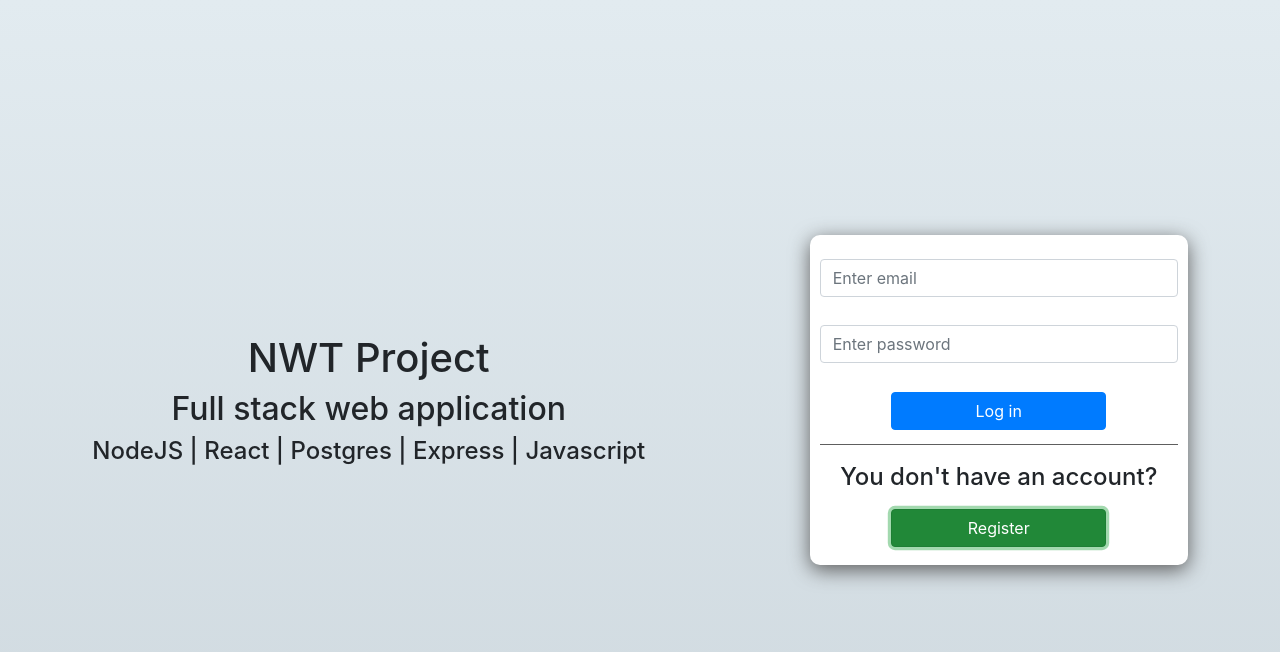
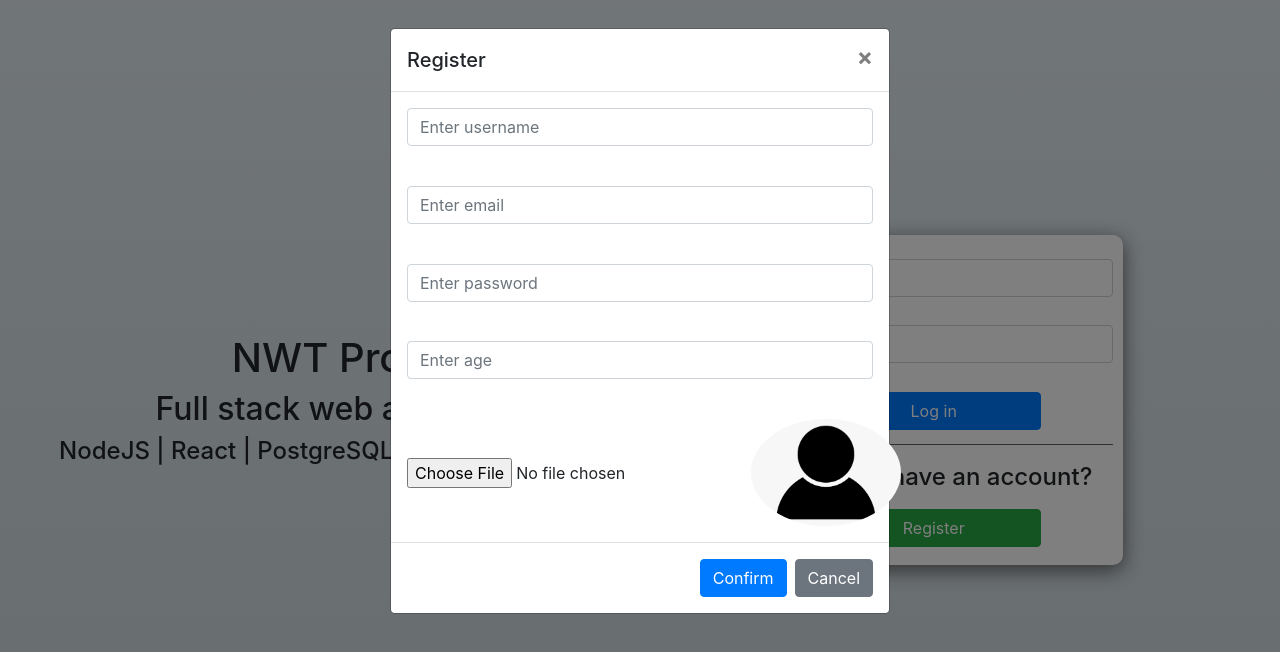
Before and after one commit to ivo011/NWT, a React (Create React App) app in the folder client/nwt-client/: page / in a window 1280 px wide. Both pictures are taken after a click on the button "Register". Shown: the top 652 px of the page. Built offline with nearby package versions, Linux system fonts and the light colour scheme; the HTML template or start-up script is replaced by a standard one.

Commit message:
registerModal

```diff
--- /dev/null
+++ b/client/nwt-client/src/components/registerModal.css
@@ -0,0 +1,14 @@
+.profilepic{
+    max-width: 150px;
+    border-radius: 50%;
+}
+.ModalBody{
+    display:flex;
+    flex-direction: column;
+    justify-content: space-between;
+    height: 450px;
+}
+.input-picture{
+    display:flex;
+    align-items: center;
+}
--- /dev/null
+++ b/client/nwt-client/src/components/registerModal.js
@@ -0,0 +1,44 @@
+import React, {useState} from 'react';
+import './registerModal.css'
+import { Button, Input, Modal, ModalHeader, ModalBody, ModalFooter } from 'reactstrap';
+
+const RegisterModal = ({modal, toggle}) => {
+
+
+
+    const [username, setUsername] = useState("");
+    const [email, setEmail] = useState("");
+    const [password, setPassword] = useState("");
+    const [age, setAge] = useState("");
+
+    const [profilepic, setProfilepic] = useState("/pic/default.png");
+
+    const onChange = e =>{
+        setProfilepic("/pic/" + e.target.files[0].name);
+    }
+
+    return (
+        <div>
+            <Modal isOpen={modal} toggle={toggle}>
+                <ModalHeader toggle={toggle}>Register </ModalHeader>
+                    <ModalBody className="ModalBody">
+                        <Input type="username"  value={username} onChange={(e) => setUsername(e.target.value) } autoComplete="off" placeholder="Enter username" />
+                        <Input type="email"  value={email} onChange={(e) => setEmail(e.target.value)} autoComplete="off" placeholder="Enter email" />
+                        <Input type="password"  value={password} onChange={(e) => setPassword(e.target.value)}  placeholder="Enter password" />
+                        <Input type="age" value={age} onChange={(e) => setAge(e.target.value)}  placeholder="Enter age" />
+                        <div className="input-picture">
+                            <input type="file" name="inputfile" onChange={onChange}/>
+                            <img className="profilepic" src={profilepic} alt=""/>
+                        </div>
+                    </ModalBody>
+                <ModalFooter>
+                        <Button color="primary" onClick={toggle}>Confirm</Button>{' '}
+                        <Button color="secondary" onClick={toggle}>Cancel</Button>
+                </ModalFooter>
+            </Modal>
+
+        </div>
+     );
+}
+
+export default RegisterModal;
--- a/client/nwt-client/src/pages/firstpage.js
+++ b/client/nwt-client/src/pages/firstpage.js
@@ -1,29 +1,34 @@
-import React from 'react';
+import React, {useState} from 'react';
 import '../components/firstpage.css'
 import { Button, Input } from 'reactstrap';
+import RegisterModal from '../components/registerModal';
 
 const Firstpage = () => {
+
+    const [modal, setModal] = useState(false);
+    const toggle = () => setModal(!modal);
+
     return (
          <div className="first-page">
-
                 <div className="content">
                     <h1>NWT Project</h1>
                     <h2>Full stack web application</h2>
-                    <h4>NodeJS | React | Postgres | Express | Javascript </h4>
+                    <h4>NodeJS | React | PostgreSQL | Express | Javascript </h4>
                 </div>
 
                 <div className="side">
                     <div className="log-in">
-                        <Input type="email" name="email" id="exampleEmail" placeholder="Enter email" />
+                        <Input type="email" name="email" autoComplete="off" id="exampleEmail" placeholder="Enter email" />
                         <Input type="password" name="password" id="examplePassword" placeholder="Enter password" />
                         <Button className="login-button" color="primary">Log in</Button>
                     </div>
                     <div className="register">
                         <h4>You don't have an account?</h4>
-                        <Button className="register-button" color="success">Register</Button>
+                        <Button className="register-button" onClick={toggle} color="success">Register</Button>
                     </div>
                  </div>
-         </div>
+                    <RegisterModal modal={modal} toggle={toggle}/>
+             </div>
          );
 }
 
```
Also changed, not shown: client/nwt-client/public/pic/default.png (added), client/nwt-client/src/components/firstpage.css (line endings or trailing spaces).
